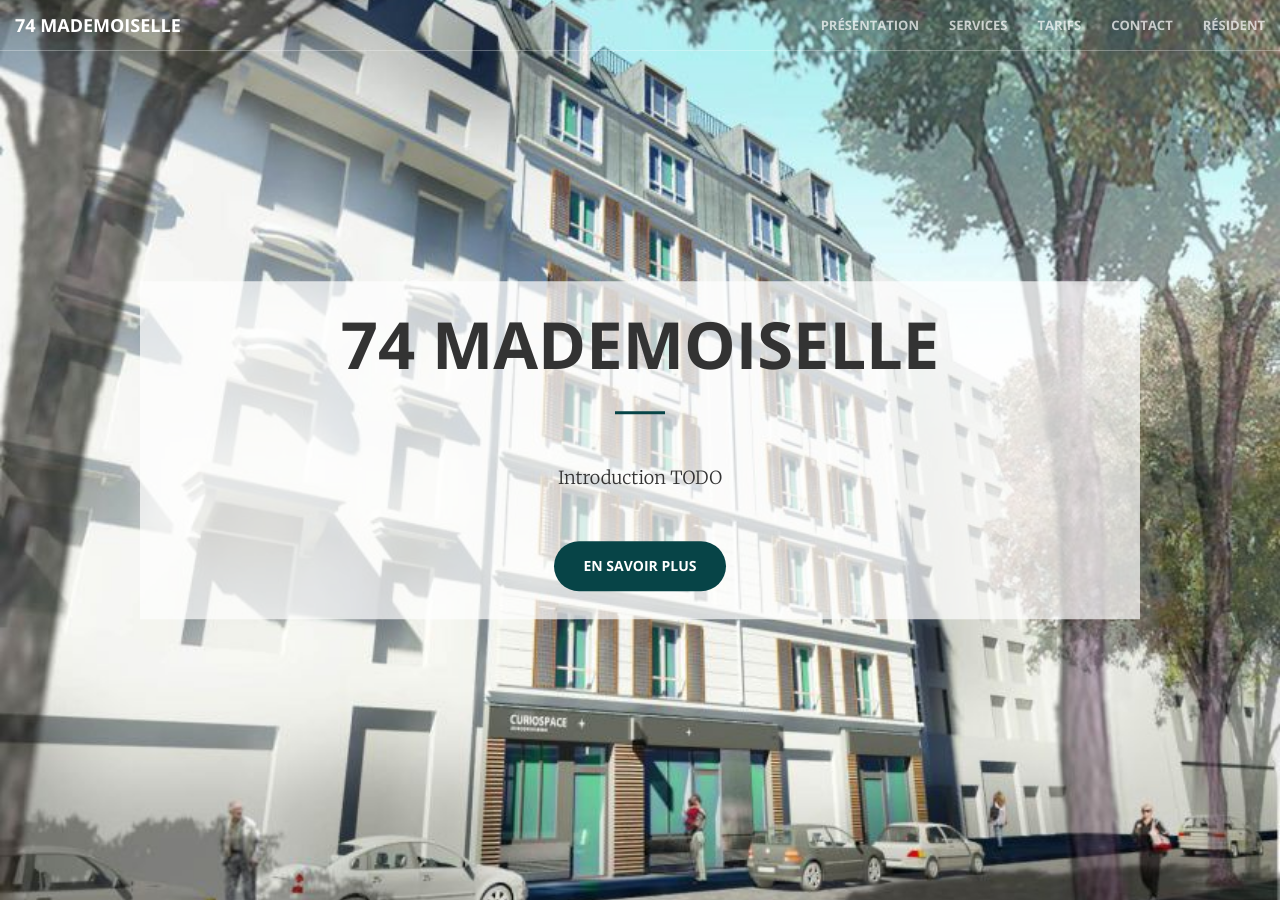
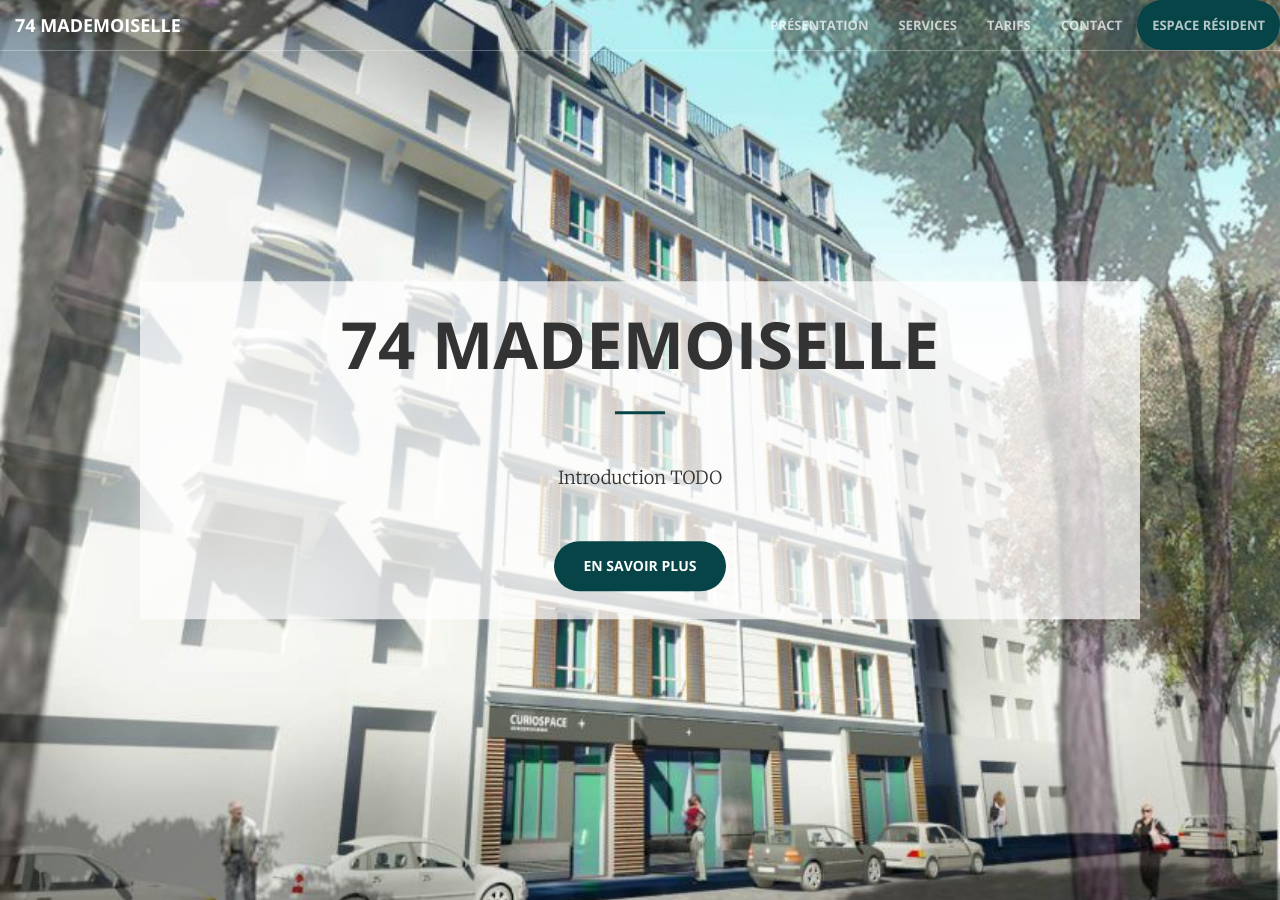
Before and after one commit to 74-mademoiselle/residence-ella.github.io, a Jekyll site: the page built from index.html, in a window 1280 px wide and 900 px high. Built offline with Jekyll 4.4.1, drawn with Linux system fonts in a browser that asks for light colours; nearby versions of some CDN libraries.

Commit message:
Absolute link for assets

```diff
--- a/_includes/nav.html
+++ b/_includes/nav.html
@@ -27,7 +27,7 @@
                     <a class="page-scroll" href="#contact">Contact</a>
                 </li>
                 <li>
-                    <a class="btn btn-outline-primary btn-sm" href="/tenant/">Résident</a>
+                    <a class="btn btn-primary btn-sm" href="/tenant/">Espace résident</a>
                 </li>
             </ul>
         </div>
--- a/_includes/tenant_nav.html
+++ b/_includes/tenant_nav.html
@@ -8,7 +8,7 @@
                 <span class="icon-bar"></span>
                 <span class="icon-bar"></span>
             </button>
-            <a class="navbar-brand page-scroll" href="#page-top">{{ site.title }}</a>
+            <a class="navbar-brand page-scroll" href="/">{{ site.title }}</a>
         </div>
 
         <!-- Collect the nav links, forms, and other content for toggling -->
--- a/_layouts/default.html
+++ b/_layouts/default.html
@@ -11,7 +11,7 @@
     <title>{{ site.data.data.title }}</title>
 
     <!-- Bootstrap Core CSS -->
-    <link rel="stylesheet" href="css/bootstrap.min.css" type="text/css">
+    <link rel="stylesheet" href="/css/bootstrap.min.css" type="text/css">
 
     <!-- Custom Fonts -->
     <link href='https://fonts.googleapis.com/css?family=Open+Sans:300italic,400italic,600italic,700italic,800italic,400,300,600,700,800' rel='stylesheet' type='text/css'>
@@ -19,10 +19,10 @@
     <script src="https://kit.fontawesome.com/445d7e6664.js" crossorigin="anonymous"></script>
 
     <!-- Plugin CSS -->
-    <link rel="stylesheet" href="css/animate.min.css" type="text/css">
+    <link rel="stylesheet" href="/css/animate.min.css" type="text/css">
 
     <!-- Custom CSS -->
-    <link rel="stylesheet" href="css/main.css" type="text/css">
+    <link rel="stylesheet" href="/css/main.css" type="text/css">
 
     <!-- HTML5 Shim and Respond.js IE8 support of HTML5 elements and media queries -->
     <!-- WARNING: Respond.js doesn't work if you view the page via file:// -->
@@ -36,18 +36,18 @@
     {{ content }}
 
     <!-- jQuery -->
-    <script src="js/jquery.js"></script>
+    <script src="/js/jquery.js"></script>
 
     <!-- Bootstrap Core JavaScript -->
-    <script src="js/bootstrap.min.js"></script>
+    <script src="/js/bootstrap.min.js"></script>
 
     <!-- Plugin JavaScript -->
-    <script src="js/jquery.easing.min.js"></script>
-    <script src="js/jquery.fittext.js"></script>
-    <script src="js/wow.min.js"></script>
+    <script src="/js/jquery.easing.min.js"></script>
+    <script src="/js/jquery.fittext.js"></script>
+    <script src="/js/wow.min.js"></script>
 
     <!-- Custom Theme JavaScript -->
-    <script src="js/creative.js"></script>
+    <script src="/js/creative.js"></script>
 </body>
 
 </html>
```
